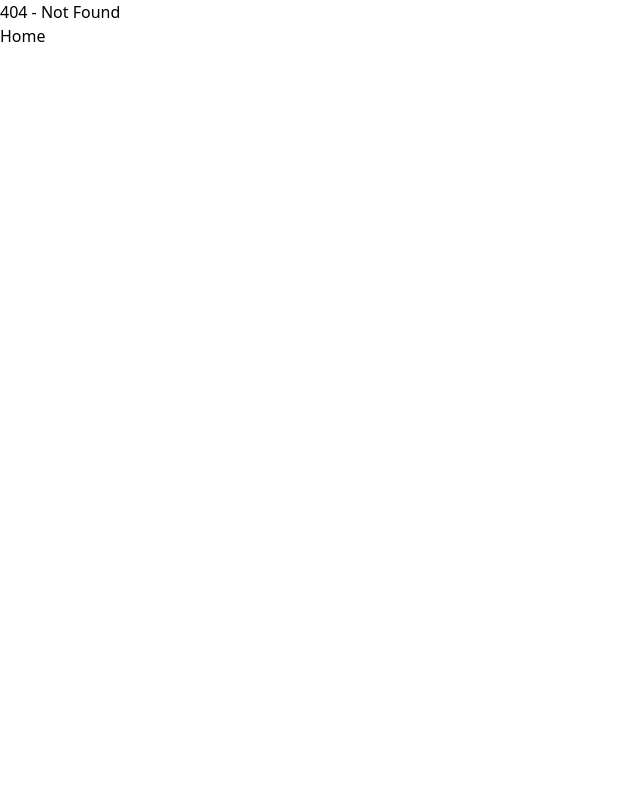
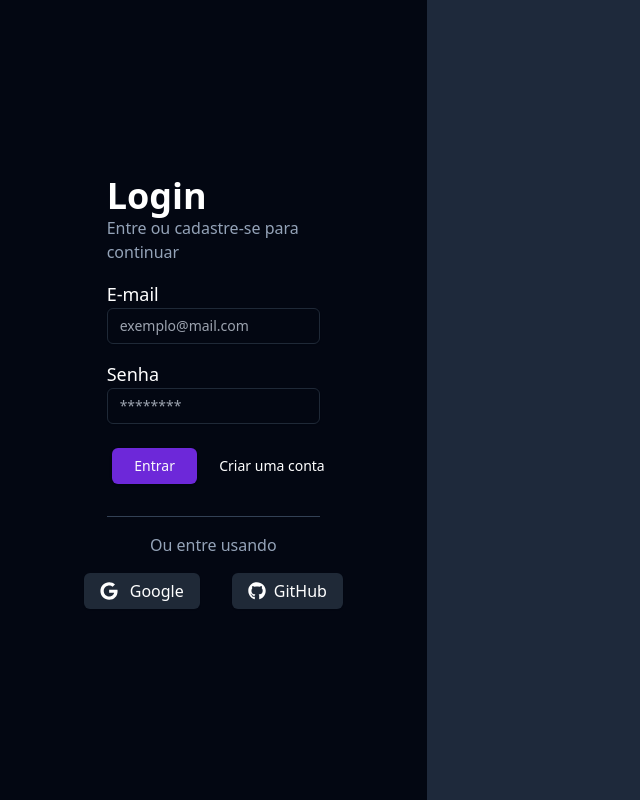
Before and after one commit to GuilhermeSP01/todo-fullstack-app, a React app in the folder client/: page /auth in a window 1280 px wide. Before the commit this address had no page. Shown: the whole page, without its empty margins (0-640 px from the left). Built offline with nearby package versions, Linux system fonts and the light colour scheme; the HTML template or start-up script is replaced by a standard one.

Commit message:
change page theme

```diff
--- a/client/src/index.css
+++ b/client/src/index.css
@@ -2,27 +2,28 @@
 @tailwind components;
 @tailwind utilities;
 
+
 @layer base {
   :root {
     --background: 0 0% 100%;
-      --foreground: 222.2 84% 4.9%;
+    --foreground: 224 71.4% 4.1%;
     --card: 0 0% 100%;
-      --card-foreground: 222.2 84% 4.9%;
+    --card-foreground: 224 71.4% 4.1%;
     --popover: 0 0% 100%;
-      --popover-foreground: 222.2 84% 4.9%;
-      --primary: 222.2 47.4% 11.2%;
-      --primary-foreground: 210 40% 98%;
-      --secondary: 210 40% 96.1%;
-      --secondary-foreground: 222.2 47.4% 11.2%;
-      --muted: 210 40% 96.1%;
-      --muted-foreground: 215.4 16.3% 46.9%;
-      --accent: 210 40% 96.1%;
-      --accent-foreground: 222.2 47.4% 11.2%;
+    --popover-foreground: 224 71.4% 4.1%;
+    --primary: 262.1 83.3% 57.8%;
+    --primary-foreground: 210 20% 98%;
+    --secondary: 220 14.3% 95.9%;
+    --secondary-foreground: 220.9 39.3% 11%;
+    --muted: 220 14.3% 95.9%;
+    --muted-foreground: 220 8.9% 46.1%;
+    --accent: 220 14.3% 95.9%;
+    --accent-foreground: 220.9 39.3% 11%;
     --destructive: 0 84.2% 60.2%;
-      --destructive-foreground: 210 40% 98%;
-      --border: 214.3 31.8% 91.4%;
-      --input: 214.3 31.8% 91.4%;
-      --ring: 222.2 84% 4.9%;
+    --destructive-foreground: 210 20% 98%;
+    --border: 220 13% 91%;
+    --input: 220 13% 91%;
+    --ring: 262.1 83.3% 57.8%;
     --radius: 0.5rem;
     --chart-1: 12 76% 61%;
     --chart-2: 173 58% 39%;
@@ -32,25 +33,25 @@
   }
 
   .dark {
-      --background: 222.2 84% 4.9%;
-      --foreground: 210 40% 98%;
-      --card: 222.2 84% 4.9%;
-      --card-foreground: 210 40% 98%;
-      --popover: 222.2 84% 4.9%;
-      --popover-foreground: 210 40% 98%;
-      --primary: 210 40% 98%;
-      --primary-foreground: 222.2 47.4% 11.2%;
-      --secondary: 217.2 32.6% 17.5%;
-      --secondary-foreground: 210 40% 98%;
-      --muted: 217.2 32.6% 17.5%;
-      --muted-foreground: 215 20.2% 65.1%;
-      --accent: 217.2 32.6% 17.5%;
-      --accent-foreground: 210 40% 98%;
+    --background: 224 71.4% 4.1%;
+    --foreground: 210 20% 98%;
+    --card: 224 71.4% 4.1%;
+    --card-foreground: 210 20% 98%;
+    --popover: 224 71.4% 4.1%;
+    --popover-foreground: 210 20% 98%;
+    --primary: 263.4 70% 50.4%;
+    --primary-foreground: 210 20% 98%;
+    --secondary: 215 27.9% 16.9%;
+    --secondary-foreground: 210 20% 98%;
+    --muted: 215 27.9% 16.9%;
+    --muted-foreground: 217.9 10.6% 64.9%;
+    --accent: 215 27.9% 16.9%;
+    --accent-foreground: 210 20% 98%;
     --destructive: 0 62.8% 30.6%;
-      --destructive-foreground: 210 40% 98%;
-      --border: 217.2 32.6% 17.5%;
-      --input: 217.2 32.6% 17.5%;
-      --ring: 212.7 26.8% 83.9;
+    --destructive-foreground: 210 20% 98%;
+    --border: 215 27.9% 16.9%;
+    --input: 215 27.9% 16.9%;
+    --ring: 263.4 70% 50.4%;
     --chart-1: 220 70% 50%;
     --chart-2: 160 60% 45%;
     --chart-3: 30 80% 55%;
--- a/client/src/main.tsx
+++ b/client/src/main.tsx
@@ -14,7 +14,7 @@ const router = createBrowserRouter([
     element: <HomePage />,
     errorElement: <NotFoundPage />
   }, {
-    path: '/login',
+    path: '/auth',
     element: <AuthPage />
   }
 ]);
--- a/client/src/routes/auth/AuthPage.tsx
+++ b/client/src/routes/auth/AuthPage.tsx
@@ -12,7 +12,7 @@ export default function AuthPage() {
 
     return(
         <main className="flex h-screen w-screen">
-            <div className="flex w-1/3 justify-center items-center bg-black">
+            <div className="flex w-1/3 justify-center items-center bg-[hsl(224,71.43%,4.12%)]">
                 {form === 'login' && <LoginForm formOptions={changeForm} />}
                 {form === 'register' && <RegisterForm formOptions={changeForm} />}
             </div>
--- a/client/src/routes/auth/components/LoginForm.tsx
+++ b/client/src/routes/auth/components/LoginForm.tsx
@@ -54,7 +54,7 @@ export default function LoginForm({ formOptions }: LoginFormProps) {
 
                     <div className="mb-8 flex justify-center gap-8">
                         <Button type="submit" className="w-2/5"> Entrar </Button>
-                        <Button type="button" variant="secondary" className="text-white w-2/5" onClick={ () => formOptions('register') }> Cadastrar-se </Button>
+                        <Button type="button" variant="ghost" className="text-white w-2/5" onClick={ () => formOptions('register') }> Criar uma conta </Button>
                     </div>
 
                     <hr className="mb-4 border-t border-slate-700" />
@@ -63,10 +63,10 @@ export default function LoginForm({ formOptions }: LoginFormProps) {
                         <Label className="text-slate-400 text-base"> Ou entre usando </Label>
 
                         <div className="flex justify-center gap-8">
-                            <Button type="button" variant="outline" className="w-4/5 gap-1 text-white text-base">
+                            <Button type="button" variant="secondary" className="w-4/5 gap-1 text-white text-base">
                                 <FaGoogle className="mr-2" size={18} /> Google
                             </Button>
-                            <Button type="button" variant="outline" className="w-4/5 text-white text-base">
+                            <Button type="button" variant="secondary" className="w-4/5 text-white text-base">
                                 <FaGithub className="mr-2" size={18} /> GitHub
                             </Button>
                         </div>
--- a/client/src/routes/auth/components/RegisterForm.tsx
+++ b/client/src/routes/auth/components/RegisterForm.tsx
@@ -26,17 +26,17 @@ interface LoginFormProps {
 export default function LoginForm({ formOptions }: LoginFormProps) {
 
     return(
-        <Formik initialValues={{ email: '', password: '' }}
+        <Formik initialValues={{ username: '', email: '', password: '', passwordConfirm: '' }}
         validationSchema={Yup.object({
             username: Yup.string()
-                .required('* Preencha este campo')
                 .min(4, 'Deve conter no mínimo 4 caracteres')
                 .max(15, 'Deve conter no mínimo 15 caracteres')
-                .matches(/^[a-zA-Z0-9]+$/, 'Nome inválido'),
+                .matches(/^[a-zA-Z0-9._]+$/, 'Nome inválido')
+                .required('* Preencha este campo'),
             email: Yup.string()
                 .email('E-mail inválido')
-                .required('* Preencha este campo')
-                .matches(/^[a-zA-Z0-9._%+-]+@[a-zA-Z0-9.-]+\.[a-zA-Z]{2,}$/, 'E-mail inválido'),
+                .matches(/^[a-zA-Z0-9._%+-]+@[a-zA-Z0-9.-]+\.[a-zA-Z]{2,}$/, 'E-mail inválido')
+                .required('* Preencha este campo'),
             password: Yup.string()
                 .min(8, 'Deve conter no mínimo 8 caracteres')
                 .max(15, 'Deve conter no máximo 15 caracteres')
@@ -66,22 +66,7 @@ export default function LoginForm({ formOptions }: LoginFormProps) {
 
                     <div className="mb-8 flex justify-center gap-8">
                         <Button type="submit" className="w-2/5"> Cadastrar </Button>
-                        <Button type="button" variant="secondary" className="text-white w-2/5" onClick={ () => formOptions('login') }> Login </Button>
-                    </div>
-
-                    <hr className="mb-4 border-t border-slate-700" />
-
-                    <div className="mb-4 flex flex-col gap-4 items-center">
-                        <Label className="text-slate-400 text-base"> Ou entre usando </Label>
-
-                        <div className="flex justify-center gap-8">
-                            <Button type="button" variant="outline" className="w-4/5 gap-1 text-white text-base">
-                                <FaGoogle className="mr-2" size={18} /> Google
-                            </Button>
-                            <Button type="button" variant="outline" className="w-4/5 text-white text-base">
-                                <FaGithub className="mr-2" size={18} /> GitHub
-                            </Button>
-                        </div>
+                        <Button type="button" variant="ghost" className="text-white w-2/5" onClick={ () => formOptions('login') }> Já sou cadastrado </Button>
                     </div>
             </Form>
 
```
Lines whose indentation alone changed are shown as unchanged.
